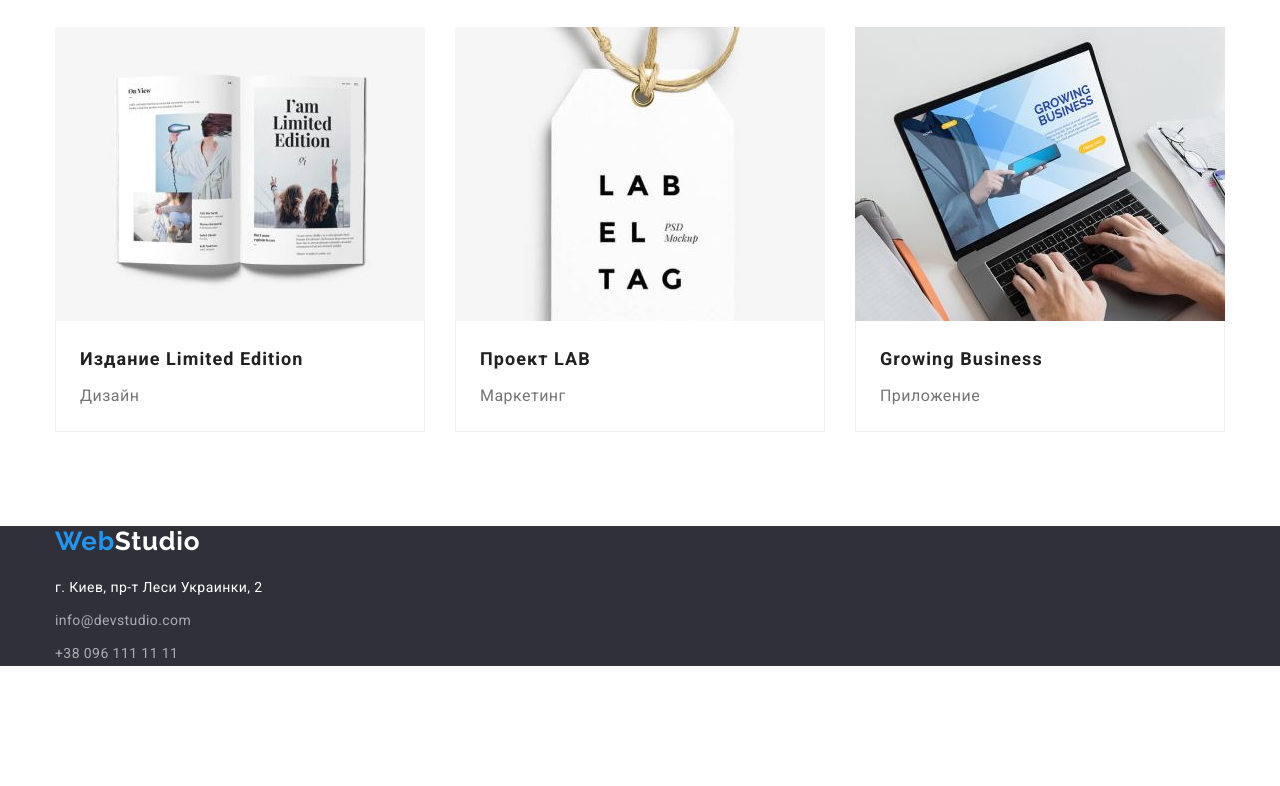
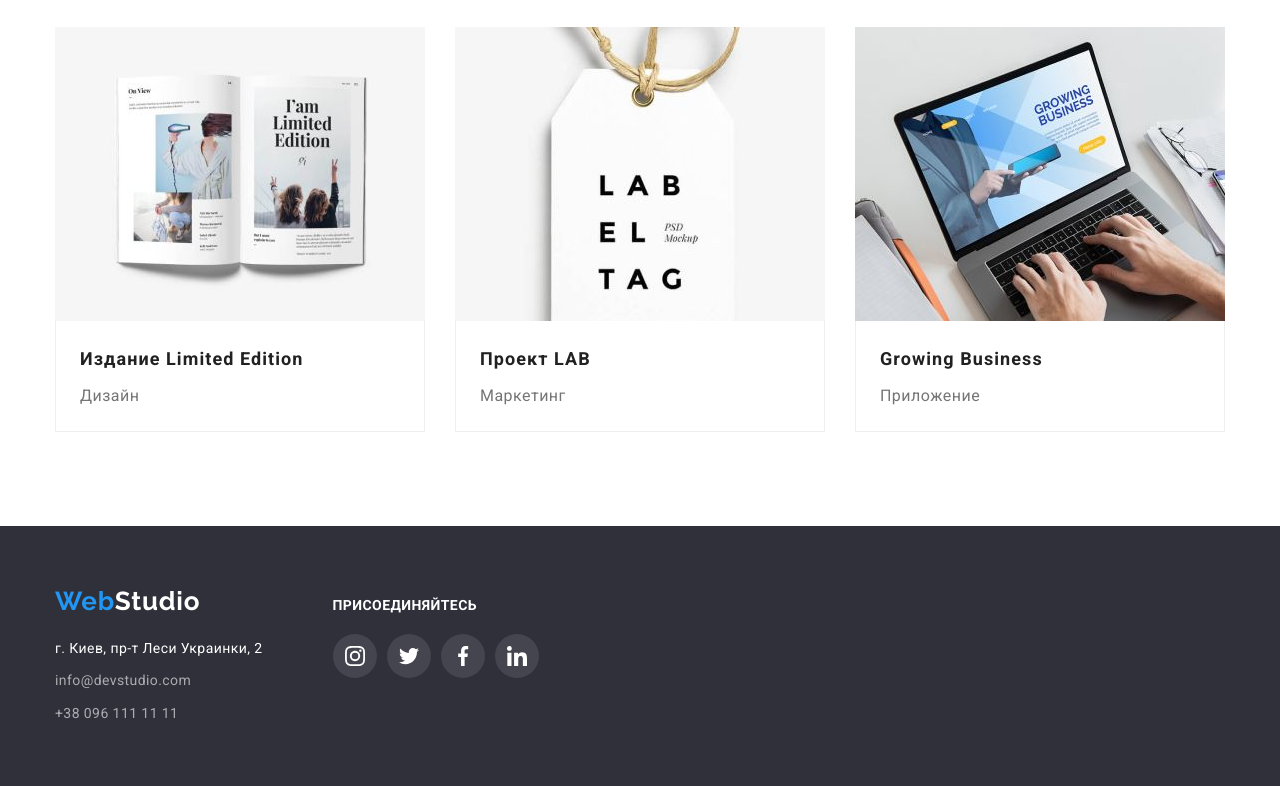
Before and after one commit to maria-moroz/goit-markup-hw-04, a plain HTML site: page portfolio.html in a window 1280 px wide. Shown: the part 1106-1892 px from the top of the page. Before the commit the page ends 1772 px from the top, so only its background shows below. Drawn offline with nearby package versions, Linux system fonts and the light colour scheme.

Commit message:
Update portfolio.html

```diff
--- a/portfolio.html
+++ b/portfolio.html
@@ -34,10 +34,20 @@
         </nav>
         <ul class="header-links list auth">
           <li class="item">
-            <a href="mailto:info@devstudio.com" class="header-link auth">info@devstudio.com</a>
+            <a href="mailto:info@devstudio.com" class="header-link auth">
+              <svg class="link-icon" width="16" height="12">
+                <use href="./images/sprite.svg#envelope"></use>
+              </svg>
+              info@devstudio.com
+            </a>
           </li>
           <li class="item">
-            <a href="tel:+380961111111" class="header-link auth">+38 096 111 11 11</a>
+            <a href="tel:+380961111111" class="header-link auth">
+              <svg class="link-icon" width="9" height="16">
+                <use href="./images/sprite.svg#smartphone"></use>
+              </svg>
+              +38 096 111 11 11
+            </a>
           </li>
         </ul>
       </div>
@@ -137,7 +147,8 @@
       </section>
     </main>
     <footer class="page-footer">
-      <div class="container">
+      <div class="container footer-info">
+        <div class="footer-address">
           <a href="./index.html" lang="en" class="logo light"><span>Web</span>Studio</a>
           <ul class="footer-list list">
             <li class="item">
@@ -160,6 +171,60 @@
             </li>
           </ul>
         </div>
+        <div class="footer-join">
+          <h3 class="join-title">Присоединяйтесь</h3>
+          <ul class="social-links-list list">
+            <li class="social-item">
+              <a
+                class="social-link dark-social-link"
+                href="https://www.instagram.com/?hl=ru"
+                rel="noopener norefferer"
+                target="_blank"
+              >
+                <svg class="link-icon" width="20" height="20">
+                  <use href="./images/sprite.svg#instagram"></use>
+                </svg>
+              </a>
+            </li>
+            <li class="social-item">
+              <a
+                class="social-link dark-social-link"
+                href="https://twitter.com/home"
+                rel="noopener norefferer"
+                target="_blank"
+              >
+                <svg class="link-icon" width="20" height="20">
+                  <use href="./images/sprite.svg#twitter"></use>
+                </svg>
+              </a>
+            </li>
+            <li class="social-item">
+              <a
+                class="social-link dark-social-link"
+                href="https://uk-ua.facebook.com/"
+                rel="noopener norefferer"
+                target="_blank"
+              >
+                <svg class="link-icon" width="20" height="20">
+                  <use href="./images/sprite.svg#facebook"></use>
+                </svg>
+              </a>
+            </li>
+            <li class="social-item">
+              <a
+                class="social-link dark-social-link"
+                href="https://ua.linkedin.com/"
+                rel="noopener norefferer"
+                target="_blank"
+              >
+                <svg class="link-icon" width="20" height="20">
+                  <use href="./images/sprite.svg#linkedin"></use>
+                </svg>
+              </a>
+            </li>
+          </ul>
+        </div>
+      </div>
     </footer>
   </body>
 </html>
```
Lines whose indentation alone changed are shown as unchanged.
